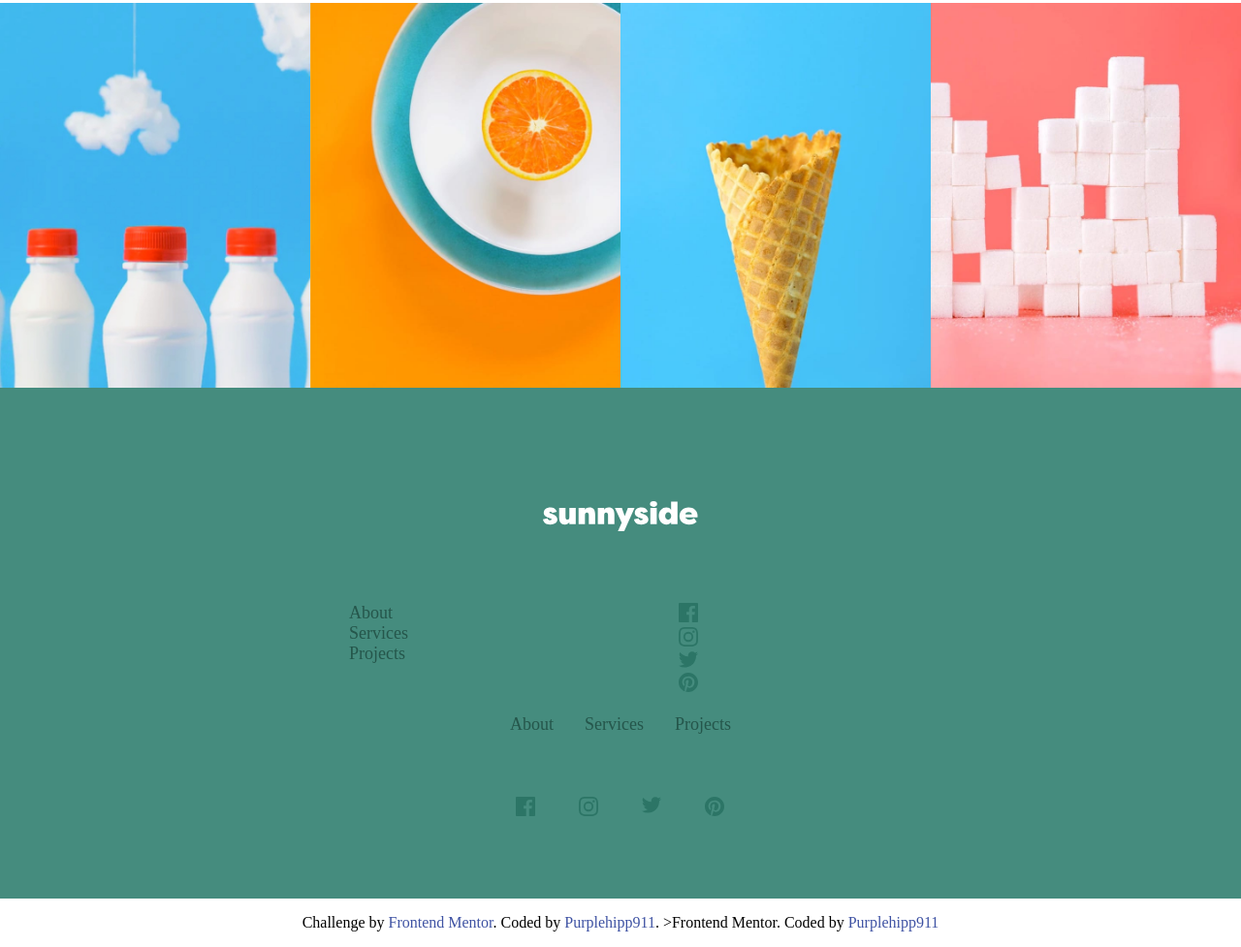
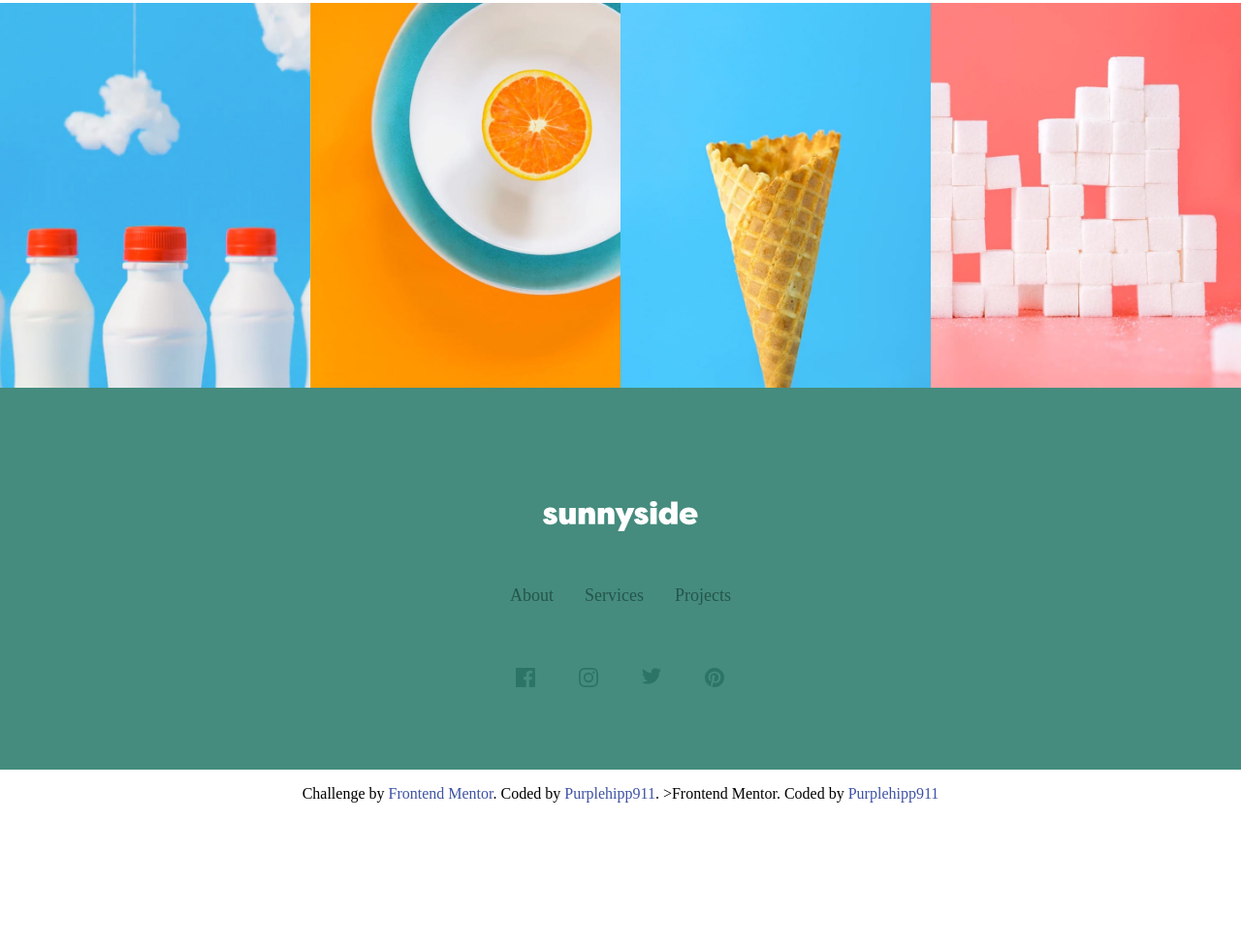
Before and after one commit to purplehippo911/sunnySide, a plain HTML site: page index.html in a window 1280 px wide. Shown: the part 3381-4358 px from the top of the page at 97% size. After the commit the page ends 4225 px from the top, so only its background shows below. Drawn offline with Linux system fonts and the light colour scheme.

Commit message:
🐛 fixed footer__links multiplying issue

```diff
--- a/index.html
+++ b/index.html
@@ -277,43 +277,6 @@
           <a href="#" class="logo">
             <img src="src/images/logo.svg" alt="this is the logo" />
           </a>
-          <div class="footer__links">
-            <ul class="footer__list">
-              <li class="footer__item">
-                <a href="#">About</a>
-              </li>
-              <li class="footer__item">
-                <a href="#">Services</a>
-              </li>
-              <li class="footer__item">
-                <a href="#">Projects</a>
-              </li>
-            </ul>
-          </div>
-          <div class="footer__links social">
-            <ul class="footer__list">
-              <li class="footer__item">
-                <a href="#">
-                  <img src="src/images/icon-facebook.svg" alt="facebook icon">
-                </a>
-              </li>
-              <li class="footer__item">
-                <a href="#">
-                  <img src="src/images/icon-instagram.svg" alt="instagram icon">
-                </a>
-              </li>
-              <li class="footer__item">
-                <a href="#">
-                  <img src="src/images/icon-twitter.svg" alt="twitter icon">
-                </a>
-              </li>
-              <li class="footer__item">
-                <a href="#">
-                  <img src="src/images/icon-pinterest.svg" alt="pinterest icon">
-                </a>
-              </li>
-            </ul>
-          </div>
           <section class="footer__wrapper_links">
             <div class="footer__links">
               <a href="#">About</a>
```
